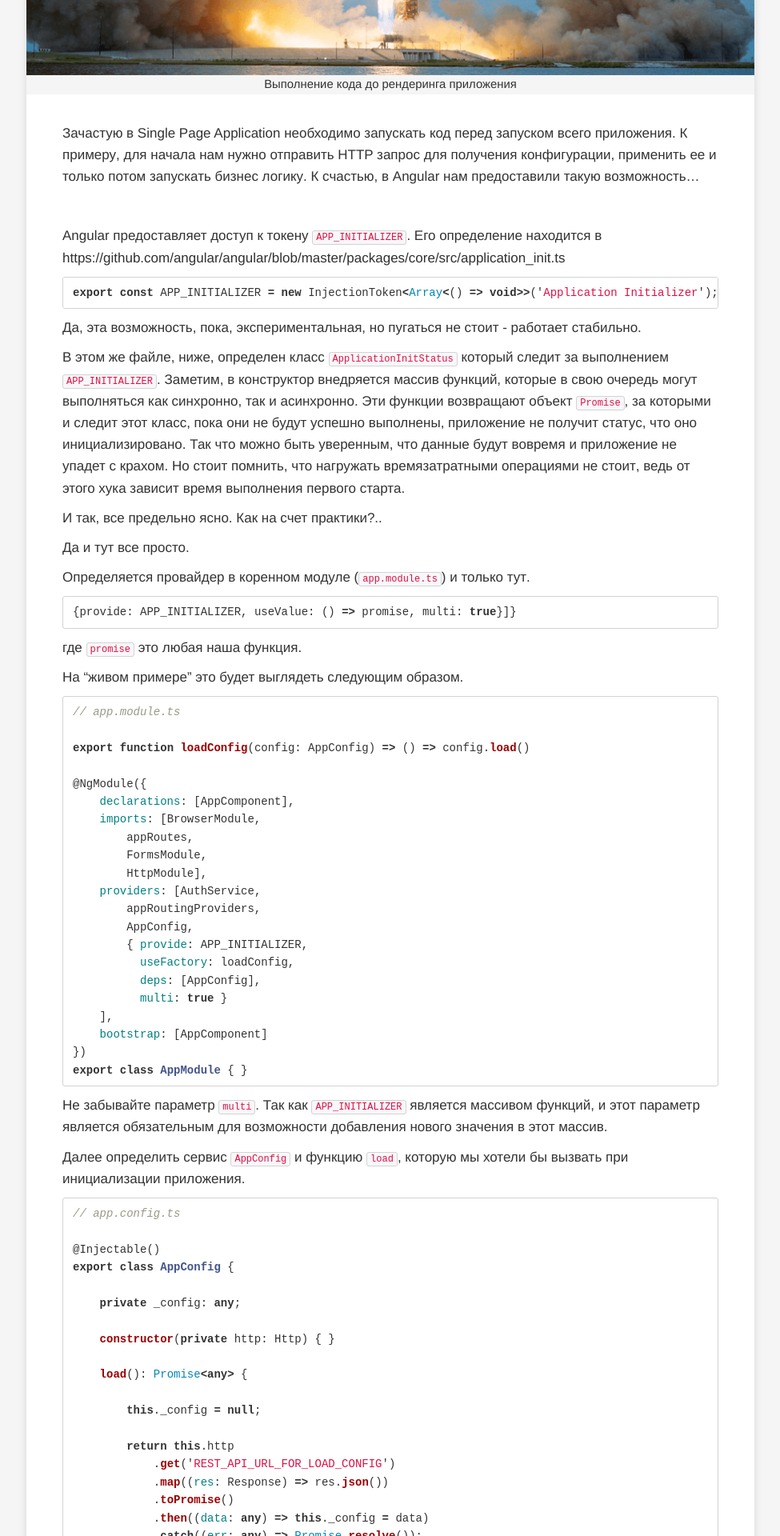
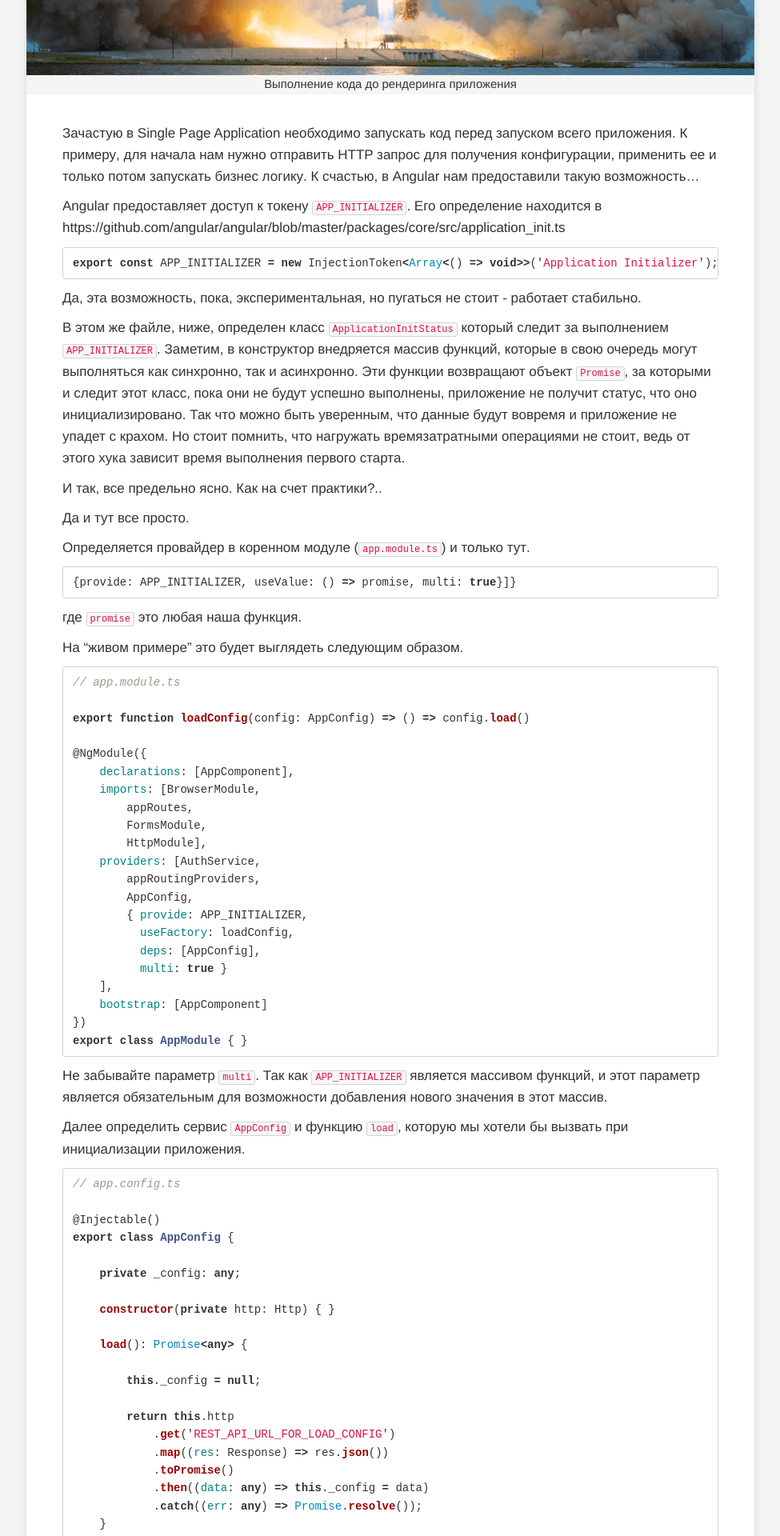
Before and after one commit to martamoshkin/blog.zverit.com, a Jekyll site: the page built from _posts/2017-06-17-app-initializer-bootstrap-service-method.md, in a window 1280 px wide. Shown: the part 398-2318 px from the top of the page at 80% size, without its empty margins (152-1127 px from the left). Built offline with Jekyll 4.4.1, drawn with Linux system fonts in a browser that asks for light colours; comment, search, counter and statistics services are not loaded.

Commit message:
fix break words

```diff
--- a/_posts/2017-06-17-app-initializer-bootstrap-service-method.md
+++ b/_posts/2017-06-17-app-initializer-bootstrap-service-method.md
@@ -18,8 +18,6 @@
 Зачастую в Single Page Application необходимо запускать код перед запуском всего приложения. К примеру, для начала нам нужно отправить HTTP запрос для получения конфигурации, применить ее и только потом запускать бизнес логику. К счастью, в Angular нам предоставили такую возможность...
 
 <!-- more -->
-
-<br>
 
 Angular предоставляет доступ к токену `APP_INITIALIZER`. Его определение находится в [https://github.com/angular/angular/blob/master/packages/core/src/application_init.ts](https://github.com/angular/angular/blob/master/packages/core/src/application_init.ts "https://github.com/angular/angular/blob/master/packages/core/src/application_init.ts")
 
--- a/_sass/_layout.scss
+++ b/_sass/_layout.scss
@@ -186,7 +186,7 @@
   .footer-col-2 {
     width: -webkit-calc(50% - (#{$spacing-unit} / 2));
     width: calc(50% - (#{$spacing-unit} / 2));
-	  	text-align: center;
+    text-align: center;
   }
 
   .footer-col-3 {
@@ -209,9 +209,9 @@
 
 article {
   .tags {
-	padding: 5px 45px;
-	font-size: 15px;
-  }
+   padding: 5px 45px;
+   font-size: 15px;
+ }
 }
 
 article, .arcives, .expo-section, #disqus_thread{
@@ -360,6 +360,7 @@
 
 .post-content {
   padding-top: 25px;
+  word-wrap: break-word;
 
   h2 {
     font-size: 32px;
@@ -399,6 +400,8 @@
   display: flex;
   justify-content: flex-end;
   padding-top: 5px;
+  padding-bottom: 15px;
+
   .name {
     padding-left: 5px;
   }
```
